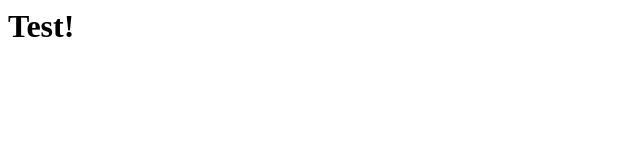
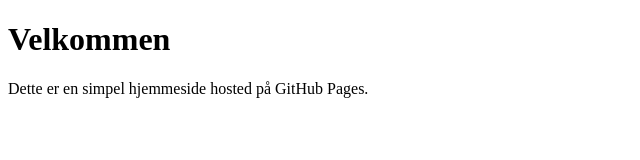
Before and after one commit to a5mab/belal.github.io, a plain HTML site: page index.html in a window 1280 px wide. Shown: the whole page, without its empty margins (0-640 px from the left). Drawn offline with Linux system fonts and the light colour scheme.

Commit message:
Update index.html

```diff
--- a/index.html
+++ b/index.html
@@ -1,12 +1,14 @@
 
 
-<html>
-  <head></head>
-
-  <body>
-
-    <h1>Test!</h1>
-
-  </body>
-
+<!DOCTYPE html>
+<html lang="da">
+<head>
+    <meta charset="UTF-8">
+    <meta name="viewport" content="width=device-width, initial-scale=1.0">
+    <title>Velkommen</title>
+</head>
+<body>
+    <h1>Velkommen</h1>
+    <p>Dette er en simpel hjemmeside hosted på GitHub Pages.</p>
+</body>
 </html>
```
